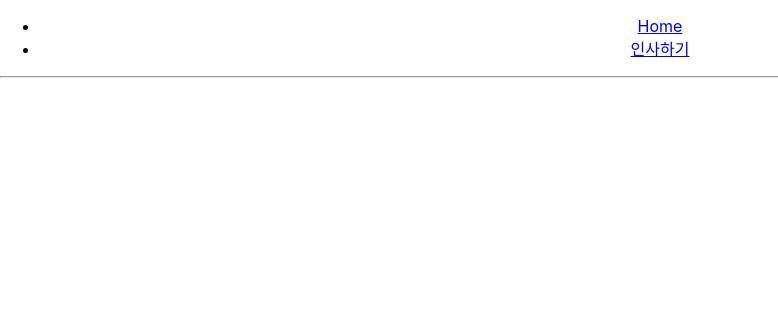
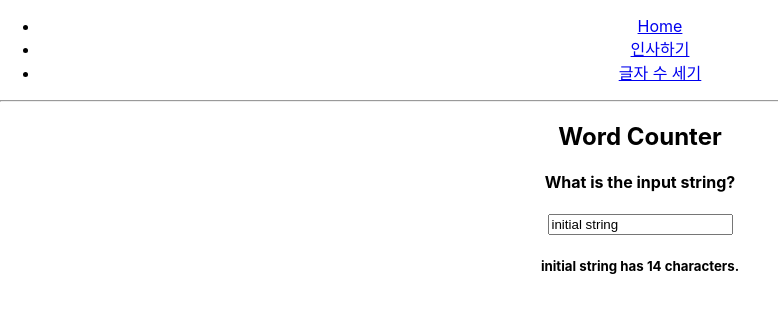
Before and after one commit to yunseop-kim/react-training-app, a React (Create React App) app: page /word-counter in a window 1280 px wide. Shown: the top 312 px of the page, without its empty margins (0-778 px from the left). Built offline with nearby package versions, Linux system fonts and the light colour scheme.

Commit message:
#2 연습문제 2번 풀이

```diff
--- a/src/App.tsx
+++ b/src/App.tsx
@@ -2,6 +2,7 @@ import React from 'react';
 import { BrowserRouter as Router, Route, Link } from 'react-router-dom';
 import './App.css';
 import Greetings from './Greetings';
+import WordCounter from './WordCounter';
 
 const App: React.FC = () => {
   return (
@@ -15,12 +16,16 @@ const App: React.FC = () => {
             <li>
               <Link to="/greetings">인사하기</Link>
             </li>
+            <li>
+              <Link to="/word-counter">글자 수 세기</Link>
+            </li>
           </ul>
 
           <hr />
 
           <Route exact path="/" component={Home} />
           <Route path="/greetings" component={Greetings} />
+          <Route path="/word-counter" component={WordCounter} />
         </div>
       </Router>
     </div>
--- /dev/null
+++ b/src/WordCounter.tsx
@@ -0,0 +1,39 @@
+import React, { useState } from 'react';
+
+const WordCounter: React.FC = () => {
+  const [myInput, setMyInput] = useState('initial string');
+  const [textResult, setTextResult] = useState(
+    `${myInput} has ${myInput.length} characters.`
+  );
+  const onChangeWord = (value: string) => {
+    setMyInput(value);
+    const result = value
+      ? `${value} has ${value.length} characters.`
+      : 'Please Enter anything.';
+    setTextResult(result);
+  };
+  return (
+    <div>
+      <h2>Word Counter</h2>
+      <article>
+        <h4>What is the input string?</h4>
+        <input
+          type="text"
+          id="word-input"
+          name="word-input"
+          data-testid="word-input"
+          placeholder="enter any strings..."
+          value={myInput}
+          onChange={event => onChangeWord(event.target.value)}
+        />
+        <div>
+          <h5 id="text-result" data-testid="text-result">
+            {textResult}
+          </h5>
+        </div>
+      </article>
+    </div>
+  );
+};
+
+export default WordCounter;
```
Also changed, not shown: 1 other file (tests, documents, lock files or other folders).
